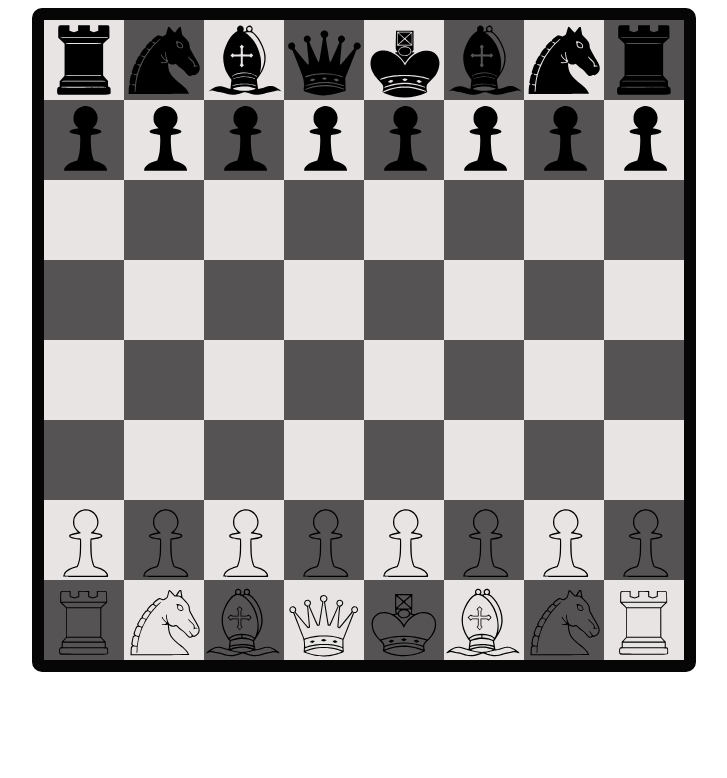
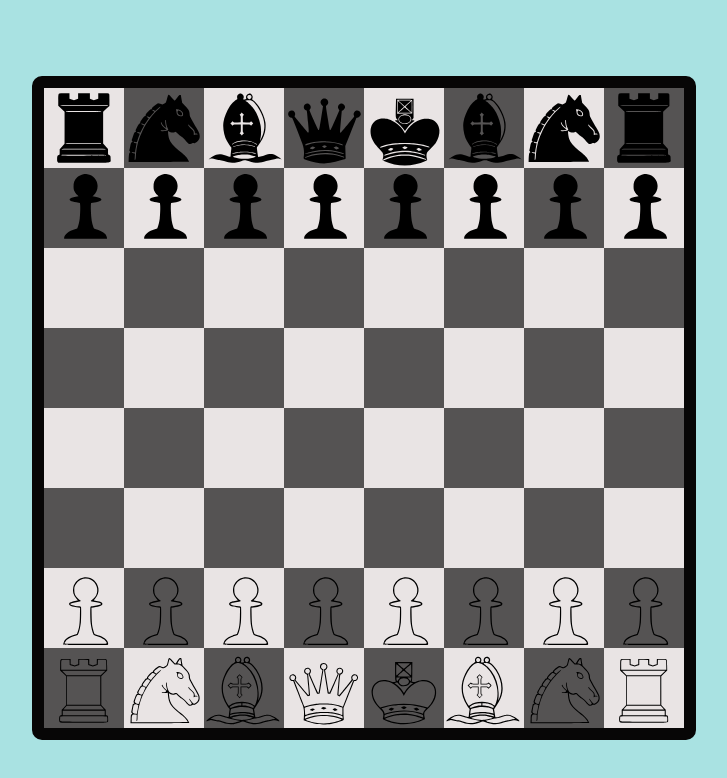
Before and after one commit to Abusmokie/chess, a plain HTML site: page index.html in a window 1280 px wide. Shown: the whole page, without its empty margins (276-1003 px from the left). Drawn offline with Linux system fonts and the light colour scheme.

Commit message:
fixed size issue

```diff
--- a/chess.css
+++ b/chess.css
@@ -1,5 +1,12 @@
+body{
+	background-color: #a9e2e2;
+    display:flex;
+    align-items: center;
+    justify-content: center;
+    height: 100vh;
+}
 .container{
-	margin:auto;
+	/* margin:auto; */
 	width: 80vh;
 	height:80vh;
 	border:12px solid #070606;
```
